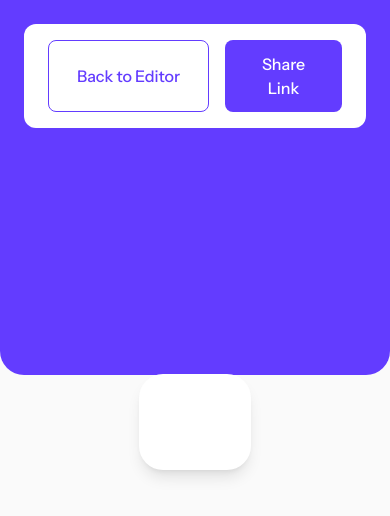
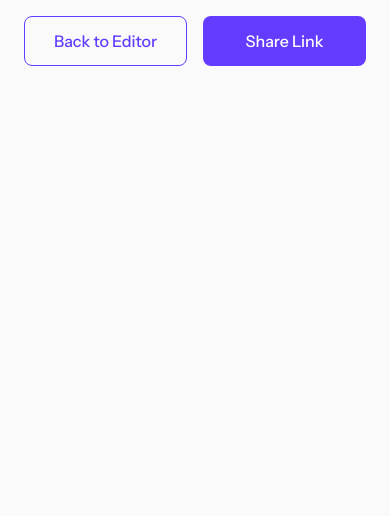
Before and after one commit to gianmarcoricciarelli/link-sharing-app, a React (Vite) app: page /preview in a window 390 px wide. Shown: the top 516 px of the page. Built offline with nearby package versions, Linux system fonts and the light colour scheme.

Commit message:
fix: Fixing mobile/tablet design

```diff
--- a/src/App.tsx
+++ b/src/App.tsx
@@ -3,6 +3,8 @@ import { MouseEventHandler, useContext, useEffect } from 'react'
 import { Outlet, useLocation, useNavigate } from 'react-router'
 
 import Button from '@ui/button/button'
+
+import useResizeObserver from '@hooks/useResizeObserver'
 
 import NavBar from '@widgets/navbar/navbar'
 
@@ -21,6 +23,8 @@ function App() {
         getLoggedUserLinks
     } = useContext(StoreContext)
     const { validateDetails } = useContext(DetailsContext)
+
+    const { isMobile, isTablet } = useResizeObserver()
 
     const onTabClickHandler = (tabId: AppSection) => {
         if (tabId === 'links') {
@@ -54,6 +58,8 @@ function App() {
                 }
                 onTabClick={onTabClickHandler}
             />
+            <div className={clsx('tablet:px-6 tablet:pb-6', 'grow flex')}>
+                {!isMobile && !isTablet && <p>Is Mobilbbe</p>}
                 <div className='p-4 grow'>
                     <div
                         className={clsx(
@@ -62,15 +68,15 @@ function App() {
                             'flex flex-col gap-6'
                         )}
                     >
-                    <div className='pt-6 px-6 grow'>
+                        <div className='pt-6 px-6 tablet:pt-10 tablet:px-10 grow'>
                             <LinkCustomizationContextProvider>
                                 <Outlet />
                             </LinkCustomizationContextProvider>
                         </div>
                         <div className='h-[1px] bg-lsa-borders' />
-                    <div className='px-6 pb-6 mobile:flex mobile:justify-end'>
+                        <div className='px-6 pb-6 tablet:px-10 tablet:pb-10 md:flex md:justify-end'>
                             <Button.Primary
-                            className='w-full mobile:w-[unset]'
+                                className='w-full md:w-[unset]'
                                 onClick={onSaveClickHandler}
                                 disabled={
                                     location.pathname.includes('details')
@@ -84,6 +90,7 @@ function App() {
                     </div>
                 </div>
             </div>
+        </div>
     )
 }
 
--- a/src/index.css
+++ b/src/index.css
@@ -1,10 +1,6 @@
 @import 'tailwindcss';
 
 @theme {
-    --breakpoint-mobile: 376px;
-    --breakpoint-tablet: 768px;
-    --breakpoint-desktop: 1440px;
-
     --color-lsa-borders: #d9d9d9;
     --color-lsa-dark-gray: #333333;
     --color-lsa-grey: #737373;
--- a/src/pages/links/links.tsx
+++ b/src/pages/links/links.tsx
@@ -49,7 +49,7 @@ export default function Links() {
     }
 
     return (
-        <div className='flex flex-col gap-10 mobile:h-full'>
+        <div className='flex flex-col gap-10 md:h-full'>
             <div className='flex flex-col gap-2'>
                 <Text className='text-2xl!' fontStyle='bold'>
                     Customize your links
@@ -64,7 +64,7 @@ export default function Links() {
                 collisionDetection={closestCenter}
                 onDragEnd={onDragEndHandler}
             >
-                <div className='flex flex-col gap-6 mobile:grow'>
+                <div className='flex flex-col gap-6 md:grow'>
                     <Button.Secondary
                         onClick={() =>
                             addLink({ link: '', platform: platforms[0] })
@@ -76,11 +76,11 @@ export default function Links() {
                         <div
                             className={clsx(
                                 'p-11 px-5 bg-lsa-light-grey rounded-xl',
-                                'flex flex-col mobile:justify-center gap-3',
-                                'mobile:grow'
+                                'flex flex-col md:justify-center gap-3',
+                                'md:grow'
                             )}
                         >
-                            <div className='mobile:px-20 text-center flex flex-col items-center gap-6 mobile:gap-10'>
+                            <div className='md:px-20 text-center flex flex-col items-center gap-6 md:gap-10'>
                                 <PhoneMockupIllustration
                                     className={
                                         isMobile ? 'w-31 h-20' : undefined
--- a/src/pages/preview/preview.tsx
+++ b/src/pages/preview/preview.tsx
@@ -16,15 +16,15 @@ export default function Preview() {
     } = useContext(StoreContext)
 
     return (
-        <div className='h-full flex flex-col items-center mobile:relative'>
-            <div className='w-full mobile:h-[375px] mobile:p-6 mobile:bg-lsa-purple mobile:rounded-b-3xl'>
+        <div className='h-full flex flex-col items-center md:relative'>
+            <div className='w-full md:h-[375px] md:p-6 md:bg-lsa-purple md:rounded-b-3xl'>
                 <div
                     className={clsx(
                         'w-full',
                         'py-4 px-6',
                         'grid grid-cols-2 gap-4',
-                        'mobile:bg-white mobile:rounded-xl',
-                        'mobile:flex mobile:justify-between'
+                        'md:bg-white md:rounded-xl',
+                        'md:flex md:justify-between'
                     )}
                 >
                     <Button.Secondary onClick={() => navigateTo('/details')}>
@@ -36,11 +36,11 @@ export default function Preview() {
             <div
                 className={clsx(
                     'w-[237px] grow flex flex-col justify-center items-center gap-14',
-                    'mobile:absolute mobile:top-1/2 left-1/2 mobile:-translate-1/2',
-                    'mobile:w-fit mobile:h-fit',
-                    'mobile:px-14 mobile:py-12',
-                    'mobile:bg-white mobile:rounded-3xl',
-                    'mobile:shadow-lg'
+                    'md:absolute md:top-1/2 left-1/2 md:-translate-1/2',
+                    'md:w-fit md:h-fit',
+                    'md:px-14 md:py-12',
+                    'md:bg-white md:rounded-3xl',
+                    'md:shadow-lg'
                 )}
             >
                 {loggedUser?.firstName &&
--- a/src/widgets/imageUploader/imageUploader.tsx
+++ b/src/widgets/imageUploader/imageUploader.tsx
@@ -24,7 +24,7 @@ export default function ImageUploader({
                 'p-5',
                 'bg-lsa-light-grey',
                 'rounded-xl',
-                'flex flex-col mobile:grid mobile:grid-cols-[2fr_1fr_1fr] mobile:items-center gap-3 mobile:gap-4'
+                'flex flex-col md:grid md:grid-cols-[2fr_1fr_1fr] md:items-center gap-3 md:gap-4'
             )}
         >
             <Text context='body' size='medium' color='lsa-grey'>
--- a/src/widgets/profileDetailsForm/profileDetailForm.tsx
+++ b/src/widgets/profileDetailsForm/profileDetailForm.tsx
@@ -72,7 +72,7 @@ export default function ProfileDetailsForm({
                 'flex flex-col gap-3'
             )}
         >
-            <div className='mobile:flex mobile:items-center mobile:gap-4'>
+            <div className='md:flex md:items-center md:gap-4'>
                 {!isMobile && (
                     <label
                         className='w-60 text-base text-lsa-grey'
@@ -82,7 +82,7 @@ export default function ProfileDetailsForm({
                     </label>
                 )}
                 <TextField
-                    className='mobile:grow'
+                    className='md:grow'
                     name='name'
                     placeholder='e.g. John'
                     label={isMobile ? 'First name*' : undefined}
@@ -91,7 +91,7 @@ export default function ProfileDetailsForm({
                     error={detailsFormErrors.firstName}
                 />
             </div>
-            <div className='mobile:flex mobile:items-center mobile:gap-4'>
+            <div className='md:flex md:items-center md:gap-4'>
                 {!isMobile && (
                     <label
                         className='w-60 text-base text-lsa-grey'
@@ -101,7 +101,7 @@ export default function ProfileDetailsForm({
                     </label>
                 )}
                 <TextField
-                    className='mobile:grow'
+                    className='md:grow'
                     name='lastName'
                     placeholder='e.g. Doe'
                     label={isMobile ? 'Last name*' : undefined}
@@ -110,7 +110,7 @@ export default function ProfileDetailsForm({
                     error={detailsFormErrors.lastName}
                 />
             </div>
-            <div className='mobile:flex mobile:items-center mobile:gap-4'>
+            <div className='md:flex md:items-center md:gap-4'>
                 {!isMobile && (
                     <label
                         className='w-60 text-base text-lsa-grey'
@@ -120,7 +120,7 @@ export default function ProfileDetailsForm({
                     </label>
                 )}
                 <TextField
-                    className='mobile:grow'
+                    className='md:grow'
                     name='email'
                     placeholder='e.g. email@provider.com'
                     label={isMobile ? 'Email' : undefined}
```
Lines whose indentation alone changed are shown as unchanged.
